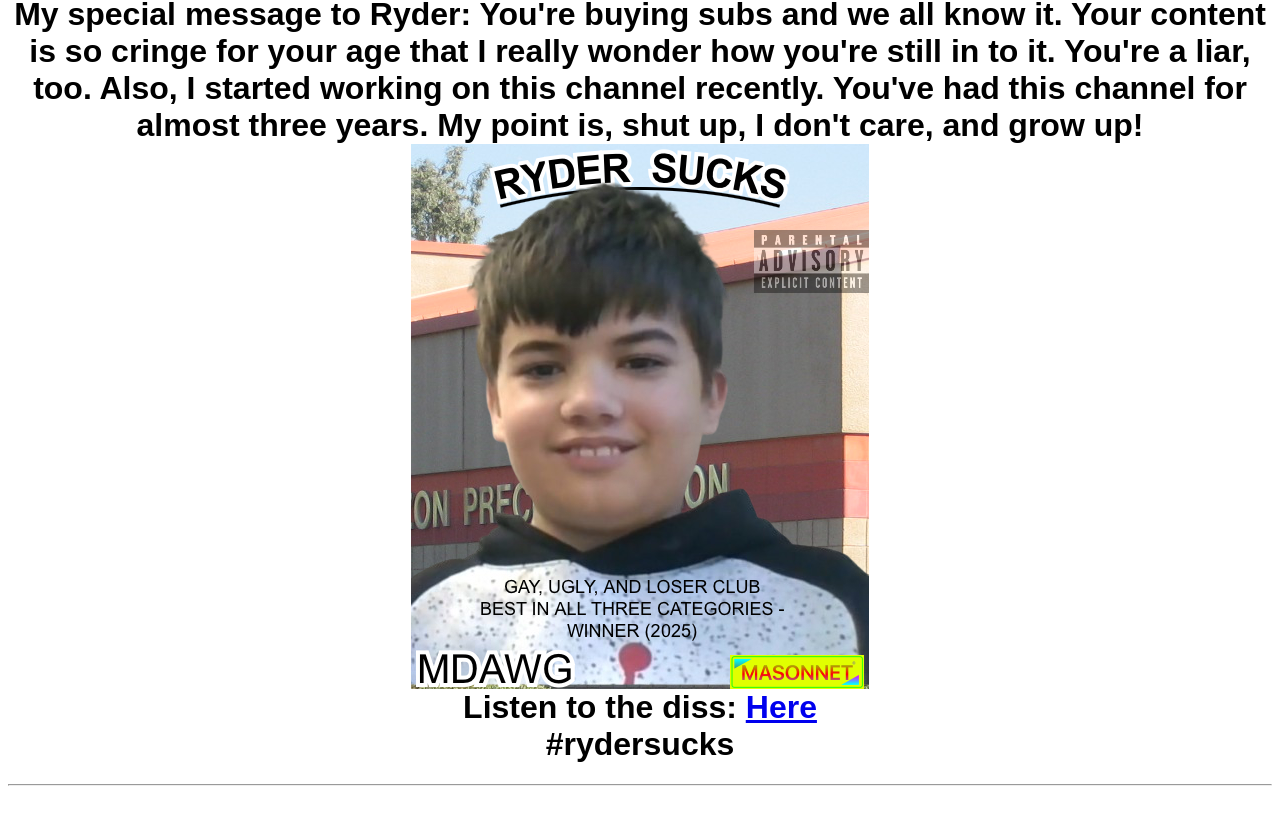
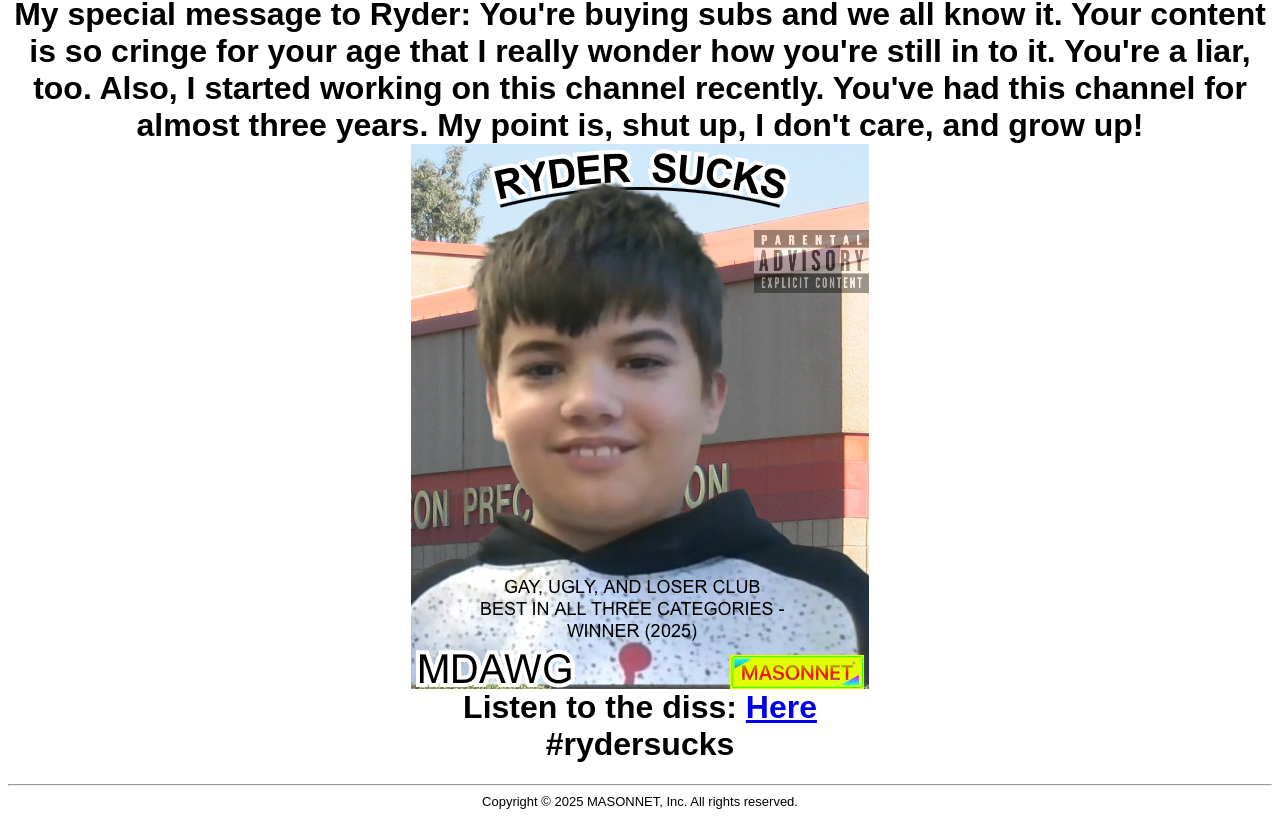
Before and after one commit to masonnetincusa/rydersucks, a plain HTML site: page index.html in a window 1280 px wide. Shown: the part 1112-1929 px from the top of the page. Before the commit the page ends 1906 px from the top, so only its background shows below. Drawn offline with Linux system fonts and the light colour scheme.

Commit message:
Update index.html

```diff
--- a/index.html
+++ b/index.html
@@ -19,4 +19,5 @@ Listen to the diss:
 #rydersucks
 </h1></center>
 <hr>
+  <center><font size="2">Copyright &copy; 2025 MASONNET, Inc. All rights reserved.</font></center>
 </html>
```
